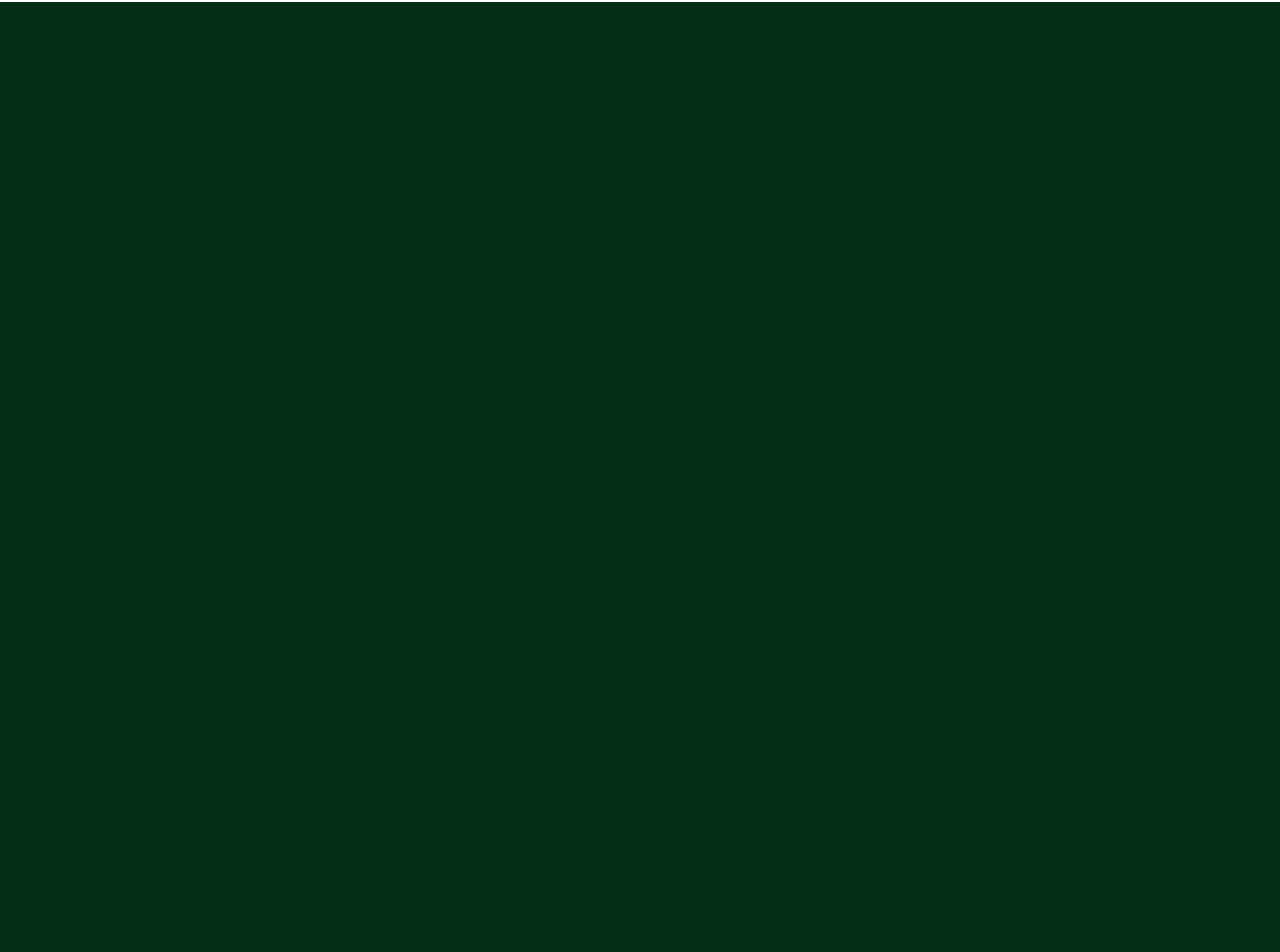
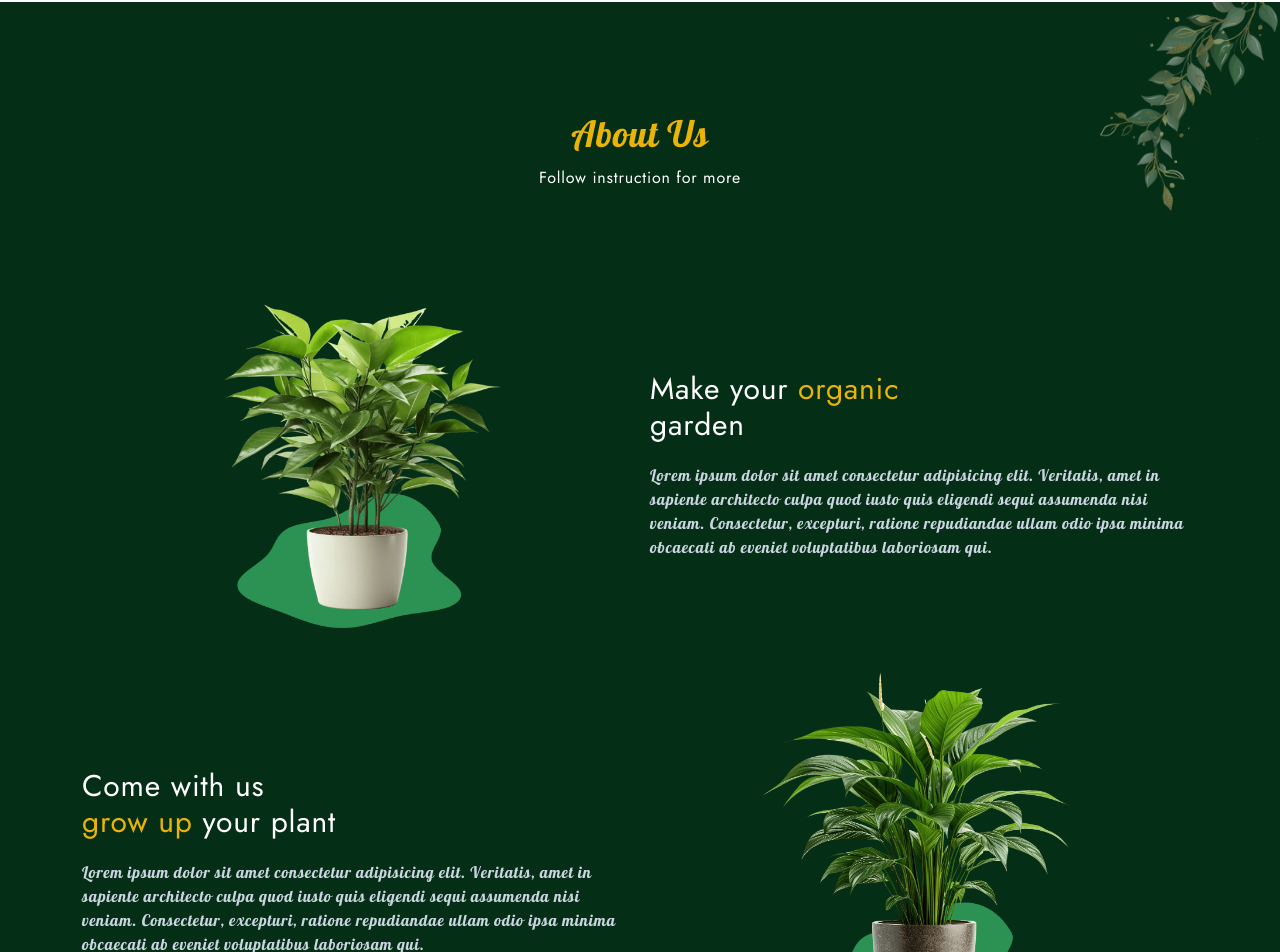
Before and after one commit to Lucy-J-Dev/react-plant-landing-page, a React (Vite) app: page / in a window 1280 px wide. Shown: the part 1192-2144 px from the top of the page. Before the commit the page ends 1194 px from the top, so only its background shows below. Built offline with nearby package versions, Linux system fonts and the light colour scheme.

Commit message:
Crear sección About y agregarla a la aplicación

```diff
--- a/src/App.jsx
+++ b/src/App.jsx
@@ -1,3 +1,4 @@
+import About from "./components/About";
 import Header from "./components/Header";
 import Home from "./components/Home";
 import Services from "./components/Services";
@@ -9,6 +10,7 @@
       <main>
         <Home />
         <Services />
+        <About />
       </main>
     </>
   );
--- /dev/null
+++ b/src/components/About.jsx
@@ -0,0 +1,78 @@
+import PlantOneImage from "../assets/img/plant-1.png";
+import PlantTwoImage from "../assets/img/plant-2.png";
+import LeafThreeImage from "../assets/img/leaf-3.png";
+
+const About = () => {
+  return (
+    <section id="about" className="relative overflow-hidden">
+      <div className="absolute -top-8 -right-12 opacity-50">
+        <img src={LeafThreeImage} alt="Imagen de hojas" className="w-40 md:w-52 xl:w-64"/>
+      </div>
+      <div className="flex flex-col items-center gap-3 text-center mb-10 md:mb-20">
+        <h2 className="title">About Us</h2>
+        <p className="max-w-2xl">Follow instruction for more</p>
+      </div>
+
+      <div className="container space-y-10 xl:space-y-0">
+        {/* item 1 */}
+        <div className="flex flex-col items-center lg:flex-row gap-5">
+          {/* image */}
+          <div className="w-full lg:w-1/2">
+            <img
+              src={PlantOneImage}
+              alt="Imagen de planta"
+              className="w-full sm:w-2/3 lg:w-full xl:w-2/3 mx-auto"
+            />
+          </div>
+          {/* content */}
+          <div className="w-full lg:w-1/2">
+            <div className="space-y-5">
+              <h3>
+                Make your <span className="text-yellow-500">organic</span>{" "}
+                <br />
+                garden
+              </h3>
+              <p className="text-slate-300 font-Lobster">
+                Lorem ipsum dolor sit amet consectetur adipisicing elit.
+                Veritatis, amet in sapiente architecto culpa quod iusto quis
+                eligendi sequi assumenda nisi veniam. Consectetur, excepturi,
+                ratione repudiandae ullam odio ipsa minima obcaecati ab eveniet
+                voluptatibus laboriosam qui.
+              </p>
+            </div>
+          </div>
+        </div>
+
+        {/* item 2 */}
+        <div className="flex flex-col items-center lg:flex-row-reverse gap-5">
+          {/* image */}
+          <div className="w-full lg:w-1/2">
+            <img
+              src={PlantTwoImage}
+              alt="Imagen de planta"
+              className="w-full sm:w-2/3 lg:w-full xl:w-2/3 mx-auto"
+            />
+          </div>
+          {/* content */}
+          <div className="w-full lg:w-1/2">
+            <div className="space-y-5">
+              <h3>
+                Come with us <br />
+                <span className="text-yellow-500">grow up</span> your plant
+              </h3>
+              <p className="text-slate-300 font-Lobster">
+                Lorem ipsum dolor sit amet consectetur adipisicing elit.
+                Veritatis, amet in sapiente architecto culpa quod iusto quis
+                eligendi sequi assumenda nisi veniam. Consectetur, excepturi,
+                ratione repudiandae ullam odio ipsa minima obcaecati ab eveniet
+                voluptatibus laboriosam qui.
+              </p>
+            </div>
+          </div>
+        </div>
+      </div>
+    </section>
+  );
+};
+
+export default About;
--- a/src/index.css
+++ b/src/index.css
@@ -16,6 +16,14 @@
     @apply text-3xl md:text-4xl xl:text-5xl font-bold;
 }
 
+h2 {
+    @apply text-2xl md:text-3xl xl:text-4xl;
+}
+
+h3 {
+    @apply text-xl md:text-2xl xl:text-3xl;
+}
+
 .nav-link {
     @apply text-lg font-bold duration-300;
 }
@@ -24,6 +32,12 @@
     @apply text-yellow-500;
 }
 
+
+.title {
+    @apply font-Lobster text-yellow-500;
+}
+
+/* button */
 .btn {
     @apply border border-yellow-500 bg-yellow-500 rounded-md px-5 py-2 duration-300;
 
```
